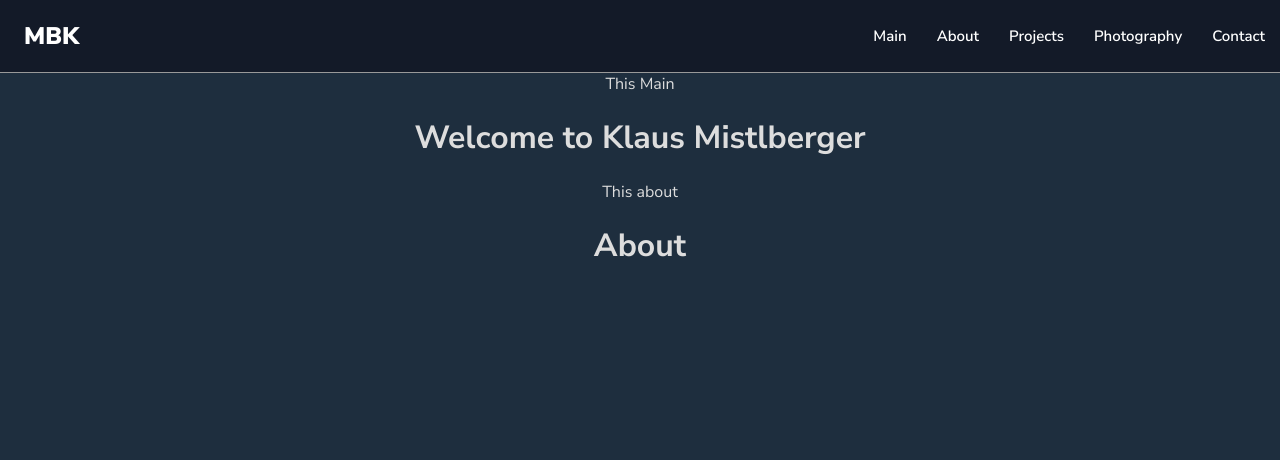
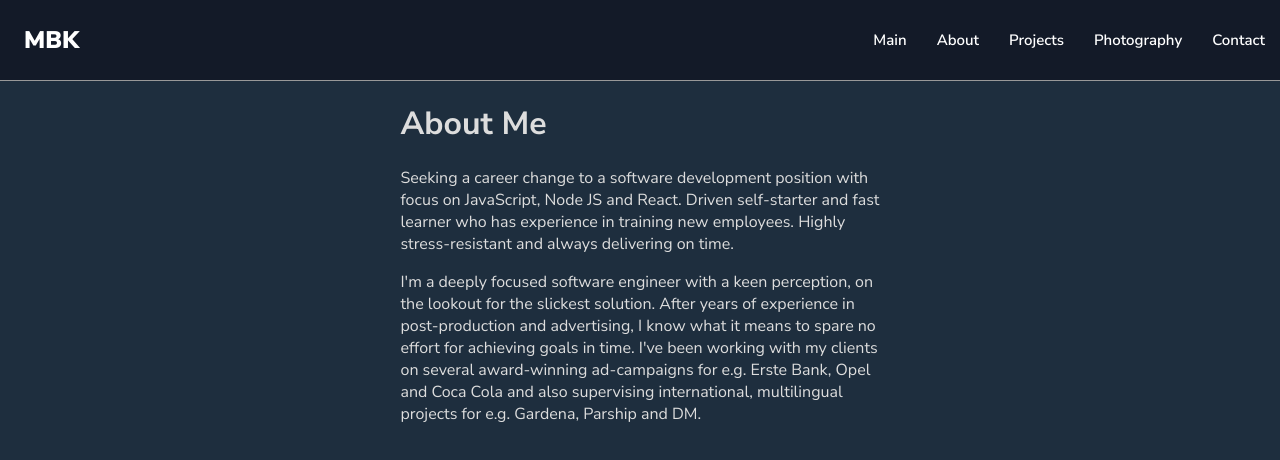
Before and after one commit to klausMistlberger/mbkrocks-react, a React (Create React App) app: page / in a window 1280 px wide. Both pictures are taken after a click on the element "About". Shown: the top 460 px of the page. Built offline with nearby package versions, Linux system fonts and the light colour scheme.

Commit message:
about + contact

```diff
--- a/src/App.js
+++ b/src/App.js
@@ -8,22 +8,27 @@ export default function App() {
         {
             name: "Main",
             isShown: true,
+            id: 0
         },
         {
             name: "About",
             isShown: false,
+            id: 1
         },
         {
             name: "Projects",
             isShown: false,
+            id: 2
         },
         {
             name: "Photography",
             isShown: false,
+            id: 3
         },
         {
             name: "Contact",
             isShown: false,
+            id: 4
         }
     ];
 
@@ -31,7 +36,7 @@ export default function App() {
 
     const changeNavigation = (ev) => {
         const target = ev.target;
-        console.log( target.innerHTML );
+        // console.log( target.innerHTML );
         setNavigationMenu( prevNav => {
             const newNav = [...prevNav];
             newNav.forEach( el => {
@@ -39,7 +44,7 @@ export default function App() {
                     ? el.isShown = true
                     : el.isShown = false
             });
-            console.log( newNav );
+            // console.log( newNav );
             return newNav;
         });
     };
--- a/src/components/About.css
+++ b/src/components/About.css
@@ -0,0 +1,4 @@
+.about {
+    text-align: left;
+    margin: 0 3em;
+}
--- a/src/components/About.js
+++ b/src/components/About.js
@@ -4,8 +4,15 @@ import './About.css';
 export default function About() {
     return (
         <div className="about">
-            This about
-            <h1>About</h1>
+            <h1>About Me</h1>
+            <p>
+            Seeking a career change to a software development position with focus on JavaScript, Node JS and React. Driven self-starter and fast learner who has experience in training new employees. Highly stress-resistant and always delivering on time.
+            </p>
+
+            <p>
+                I'm a deeply focused software engineer with a keen perception, on the lookout for the slickest solution. After years of experience in post-production and advertising, I know what it means to spare no effort for achieving goals in time. I've been working with my clients on several award-winning ad-campaigns for e.g. Erste Bank, Opel and Coca Cola and also supervising international, multilingual projects for e.g. Gardena, Parship and DM.
+            </p>
+
         </div>
     );
 };
--- /dev/null
+++ b/src/components/Contact.css
@@ -0,0 +1,15 @@
+address {
+    text-align: left;
+}
+
+h3 {
+    margin-bottom: 0;
+}
+
+p {
+    margin-top: 0;
+}
+
+a {
+    color: white;
+}
--- /dev/null
+++ b/src/components/Contact.js
@@ -0,0 +1,34 @@
+import React from 'react';
+import './Contact.css';
+// import Email, {send} from './smtp';
+
+export default function Contact() {
+
+    return (
+        <div className="content-section">
+            <h2>Contact</h2>
+            <address>
+                <h3>Klaus Mistlberger</h3>
+                <p>
+                    Louise-Martini-Weg 5/23
+                    <br />
+                    A - 1030 Wien
+                </p>
+                {/* <br /> */}
+                mail:&nbsp;
+                <a className="contact" href="mailto:klaus.mistlberger@pm.me">
+                    klaus.mistlberger@pm.me
+                </a>
+                <br />
+                tel:&nbsp;
+                <a className="contact" href="tel:+436502908873">
+                    +43 650 290 88 73
+                </a>
+                <br />
+                <br />
+                <a href="https://github.com/klausMistlberger/mbkrocks-react" target="_blank" rel="noreferrer">GitHub repo for this page</a>
+            </address>
+        </div>
+
+    );
+};
--- a/src/components/Header.css
+++ b/src/components/Header.css
@@ -10,7 +10,7 @@
         width: 150px;
         /* width: 50vw; */
         position: absolute;
-        top: calc(3em + 1px);
+        top: calc(10vh + 1px);
         right: 0;
 
         opacity: 0;
@@ -41,7 +41,7 @@
     }
 }
 
-@media screen and (min-width: 576px) {
+@media screen and (min-width: 575px) {
     .burger-menu {
         display: none;
     }
@@ -61,10 +61,11 @@
 nav {
     /* z-index: 69; */
     width: 100vw;
-    height: 3em;
+    height: 10vh;
     background-color: var(--grey);
 
     font-size: 24px;
+    /* font-size: 2rem; */
     font-weight: 600;
     color: white;
 
--- a/src/components/Header.js
+++ b/src/components/Header.js
@@ -16,21 +16,27 @@ export default function Header(props) {
             ? navItemContainer.setAttribute( 'portrait', 'true' )
             : navItemContainer.setAttribute( 'portrait', 'false' )
         ;
-    },[width])
+    },
+    [width])
 
     const navItems = props.navigation.map( el => {
         // console.log( el );
         return (
             <div
-                key={el.name}
+                key={el.id}
                 className="nav--item"
-                onClick={(ev) => {props.changeNavigation(ev)}}
+                onClick={(ev) => {
+                    props.changeNavigation(ev)
+                    openBurgerMenu();
+                }}
             >
                 {el.name}
             </div>
-        )
+        );
     });
 
+
+    // open/close burgermenu
     const [burgerMenu, setBurgerMenu] = useState(false);
     const openBurgerMenu = () => {
         setBurgerMenu( prev => !prev );
@@ -40,7 +46,8 @@ export default function Header(props) {
         const navItemContainer = document.querySelector( '.nav--item-container' );
         const isActive = !navItemContainer.getAttribute( 'active' );
         navItemContainer.setAttribute( 'active', `${burgerMenu}` );
-    },[burgerMenu]);
+    },
+    [burgerMenu]);
 
     return(
         <nav>
--- a/src/components/Main.css
+++ b/src/components/Main.css
@@ -1,9 +1,14 @@
 .main {
 
-    /* height: calc(100vh - 3em); */
+    width: 100%;
+    /* height: 100%; */
 
     display: flex;
     flex-direction: column;
     justify-content: center;
     align-items: center;
 }
+
+/* h1 {
+    font-size: 4em;
+} */
--- a/src/components/Main.js
+++ b/src/components/Main.js
@@ -1,15 +1,24 @@
 import React from 'react';
 import './Main.css';
 import About from './About';
+import Contact from './Contact';
 
 export default function Main(props) {
     // console.log( props );
 
     return (
-        <div className="main">
-            This Main
-            <h1>Welcome to Klaus Mistlberger</h1>
+        <div className="content-section">
+            {
+                props.navigation[0].isShown
+                &&
+                <div className="main">
+                    <h1>Welcome to Klaus Mistlberger</h1>
+                </div>
+            }
+
             {props.navigation[1].isShown && <About />}
+            {props.navigation[4].isShown && <Contact />}
+
         </div>
     );
 };
--- a/src/index.css
+++ b/src/index.css
@@ -1,7 +1,8 @@
 :root {
-    --blue: #0849BD;
+    --blue: #5272ad;
+    --midblue: #394f79;
+    --greyblue: #1E2E3E;
     --grey: #131A28;
-    --greyblue: #1E2E3E;
     --bordercolor: #999999;
     margin: 0;
     padding: 0;
@@ -26,6 +27,10 @@ body {
     z-index: 0;
 
     text-align: center;
+
+    display: flex;
+    flex-direction: column;
+    justify-content: center;
 }
 
 .header {
@@ -33,7 +38,9 @@ body {
     z-index: 69;
 }
 
-.main {
+.content-section {
+    margin: 0 auto;
     position: relative;
     z-index: -69;
+    max-width: 575px;
 }
```
